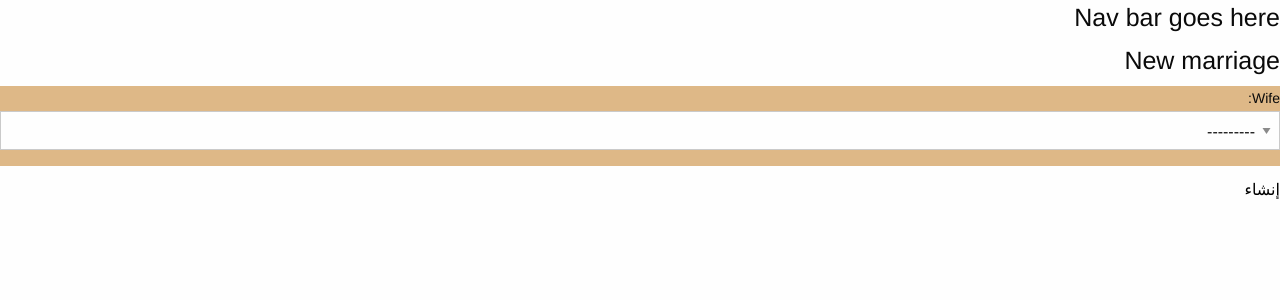
After one commit to TeamFamilyTree/FamilyTree, a Django app: page /person/1/newwife/ in a window 1280 px wide. The commit adds this page. Shown: the top 300 px of the page. Run offline with Django 3.2, Linux system fonts and the light colour scheme; data that the repository does not hold is empty.

Commit message:
new marriage implemented

```diff
--- a/familytree/app/forms.py
+++ b/familytree/app/forms.py
@@ -1,6 +1,6 @@
 from django import forms
 
-from .models import Tree, Person
+from .models import Tree, Person, Marriage
 
 class TreeForm(forms.ModelForm):
 
@@ -20,3 +20,15 @@ class PersonForm(forms.ModelForm):
 		model = Person
 		fields = ('first_name', 'last_name', 'prefix', 'gender',
 			'alive', 'married',)
+
+class NewHusbandForm(forms.ModelForm):
+
+	 class Meta:
+	 	model = Marriage
+	 	fields = ('husband', )
+
+class NewWifeForm(forms.ModelForm):
+
+	 class Meta:
+	 	model = Marriage
+	 	fields = ('wife', )
--- a/familytree/app/models.py
+++ b/familytree/app/models.py
@@ -11,7 +11,7 @@ class Person(models.Model):
 	)
 	tree = models.ForeignKey('Tree', related_name='tree', on_delete=models.PROTECT)
 	first_name = models.CharField(max_length=50)
-	last_name = models.CharField(max_length=50)
+	last_name = models.CharField(max_length=50, null=True)
 	prefix = models.CharField(max_length=50, null=True)
 	father = models.ForeignKey('Person', related_name='person_father', on_delete=models.PROTECT, null=True)
 	mother = models.ForeignKey('Person', related_name='person_mother', on_delete=models.PROTECT, null=True)
--- /dev/null
+++ b/familytree/app/templates/app/marriage_new.html
@@ -0,0 +1,10 @@
+{% extends 'app/base.html' %}
+
+{% block content %}
+<h4> New marriage </h4>
+
+<form method="POST">{% csrf_token %}
+	{{ form.as_p }}
+	<button type="submit">إنشاء</button>
+</form>
+{% endblock %}
--- a/familytree/app/templates/app/tree_detail.html
+++ b/familytree/app/templates/app/tree_detail.html
@@ -2,4 +2,5 @@
 
 {% block content %}
 <h3>Tree name: {{ tree.name }}</h3>
+<a href="{% url 'person_new' pk=0 %}">Add new person</a>
 {% endblock %}
--- a/familytree/app/views.py
+++ b/familytree/app/views.py
@@ -1,23 +1,65 @@
 from django.shortcuts import render, redirect
 from django.http import HttpResponse
 from django.views import generic
-from .forms import TreeForm
-from .models import Tree
+from .forms import TreeForm, PersonForm, NewWifeForm, NewHusbandForm
+from .models import Tree, Person, Marriage
 
-# Create your views here.
 def index(request):
 	return render(request, 'app/index.html')
 
 def tree_new(request):
+	# New Tree Form Submission
 	if request.method == "POST":
 		form = TreeForm(request.POST)
 		if form.is_valid():
 			tree = form.save()
 			return redirect('tree_detail', pk = tree.pk)
 	else:
+	# Display New Form
 		form = TreeForm()
 	return render(request, 'app/tree_new.html', {'form': form})
 
 class TreeDetailView(generic.DetailView):
 	model = Tree
 	template_name = 'app/tree_detail.html'
+
+class PersonDetailView(generic.DetailView):
+	model = Person
+	template_name = 'app/person_detail.html'
+
+def husband_new(request, wife_pk):
+	if request.method == "POST":
+		form = NewHusbandForm(request.POST)
+		if form.is_valid():
+			marriage = form.save(commit=False)
+			marriage.wife = Person.objects.get(pk=wife_pk)
+			marriage.save()
+			return redirect('index')
+	else:
+		form = NewHusbandForm()
+	return render(request, 'app/marriage_new.html', {'form': form})
+
+def wife_new(request, husband_pk):
+	if request.method == "POST":
+		form = NewWifeForm(request.POST)
+		if form.is_valid():
+			marriage = form.save(commit=False)
+			marriage.husband = Person.objects.get(pk=husband_pk)
+			marriage.save()
+			return redirect('index')
+	else:
+		form = NewWifeForm()
+	return render(request,'app/marriage_new.html', {'form': form})
+
+
+# def person_new(request):
+# 	if request.method == "POST":
+# 		form = PersonForm(request.POST)
+# 		if form.is_valid():
+# 			person = form.save()
+# 			#if not self.kwargs['pk'] == '0':
+# 			#	person.father = self.kwargs['pk']
+# 			return redirect('index')
+# 	else:
+# 		form = MarriageForm()
+# 	return render(request, 'app/marriage_new.html', {'form': form})
--- a/familytree/familytree/urls.py
+++ b/familytree/familytree/urls.py
@@ -21,5 +21,9 @@ urlpatterns = [
 	path('', views.index, name='index'),
 	path('tree/new/', views.tree_new, name='tree_new'),
     path('tree/<int:pk>/', views.TreeDetailView.as_view(), name='tree_detail'),
+    path('person/<int:wife_pk>/newhusband/', views.husband_new, name='husband_new'),
+    path('person/<int:husband_pk>/newwife/', views.wife_new, name='wife_new'),
+    #path('tree/<int:marriage_pk>/newperson/', views.person_new, name='person_new'),
+    path('person/<int:pk>/', views.PersonDetailView.as_view(), name='person_detail'),
     path('admin/', admin.site.urls),
 ]
```
Also changed, not shown: familytree/app/templates/app/person_detail.html (added, +13 -0 lines), familytree/app/templates/app/person_new.html (added, +10 -0 lines).
